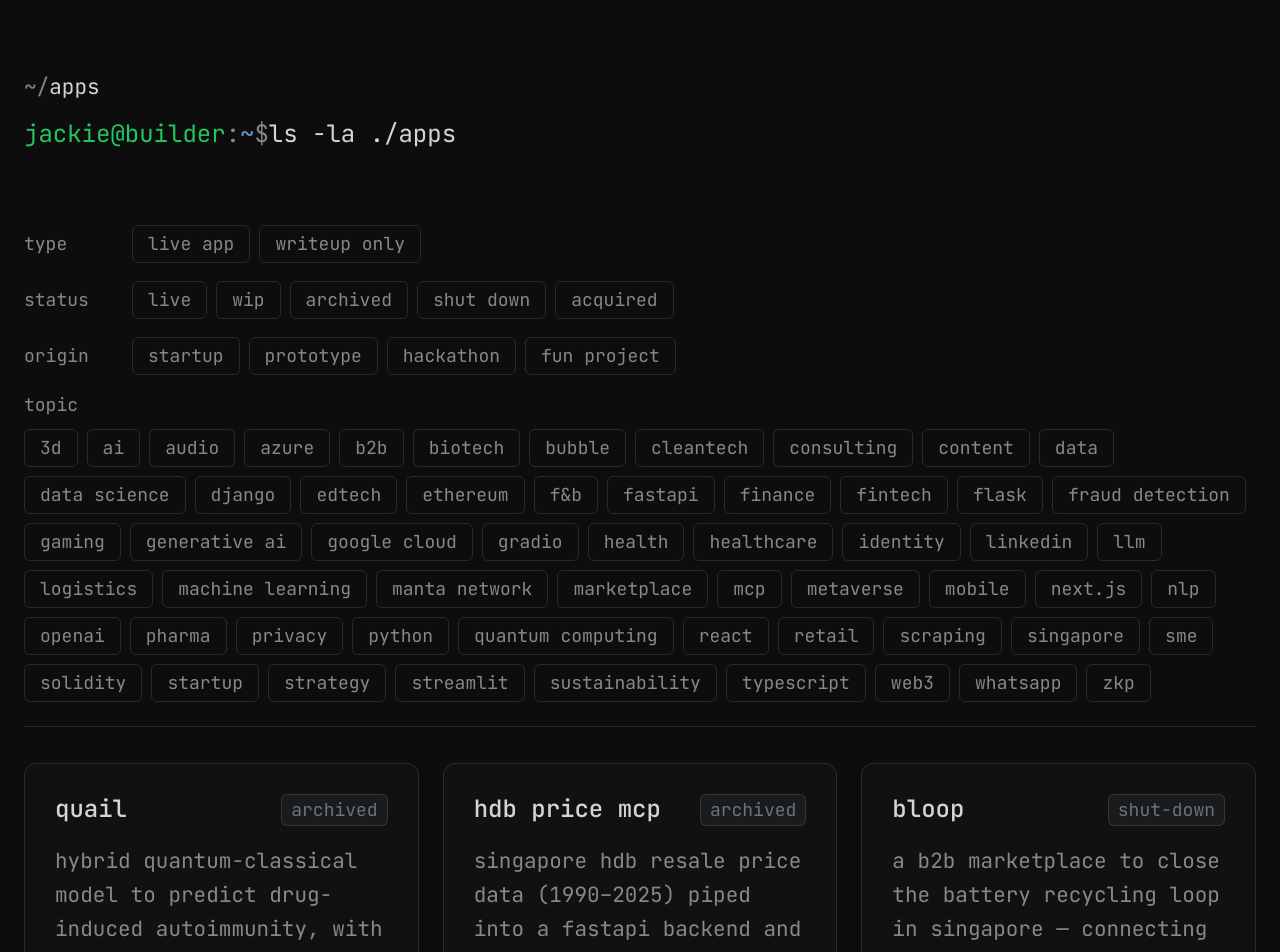
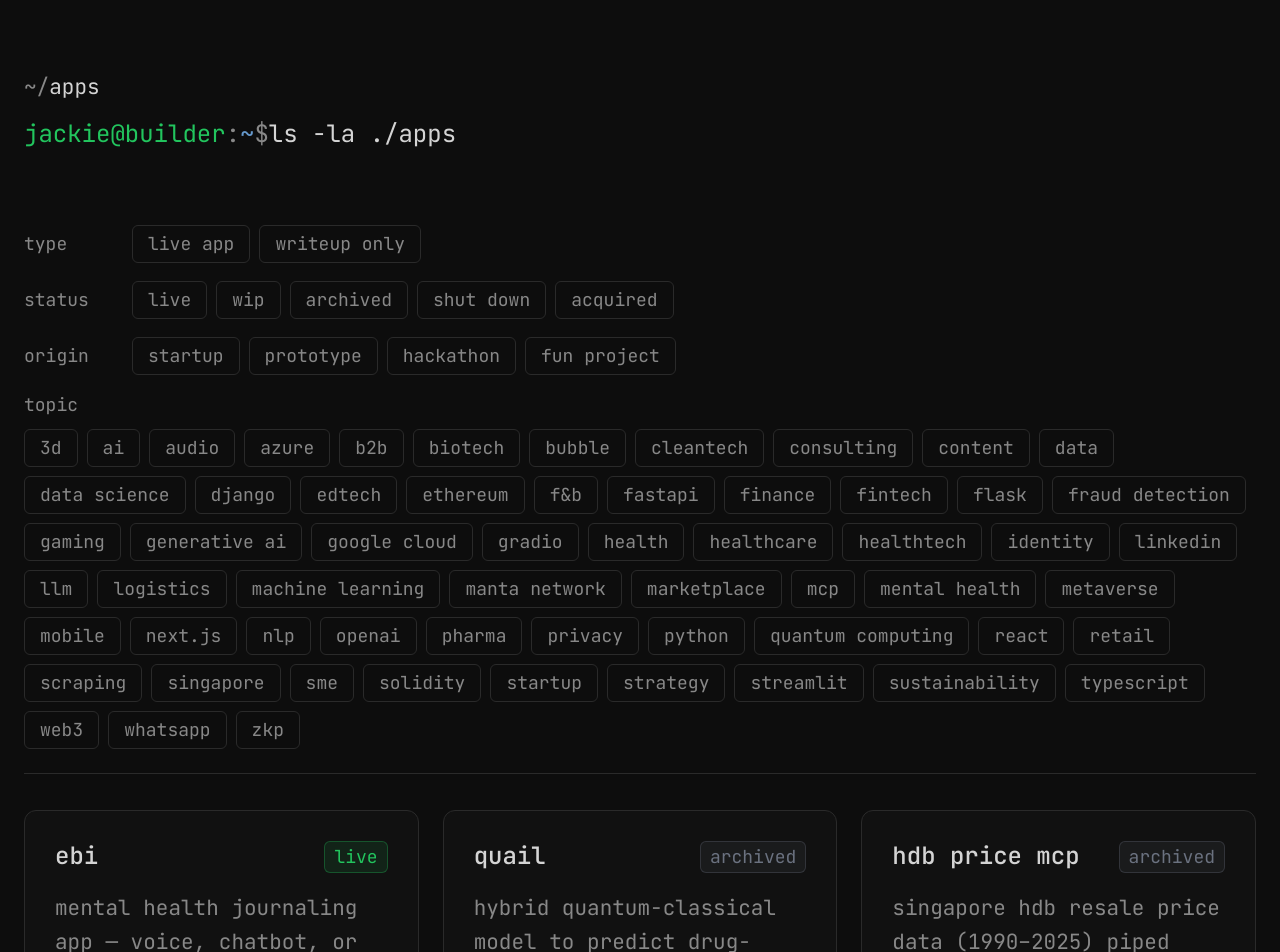
Before and after one commit to Randomacy/jackietanyen.com-v2, a Next.js app: page /apps in a window 1280 px wide. Shown: the top 952 px of the page. Built offline with nearby package versions, Linux system fonts and the light colour scheme.

Commit message:
Update projects.ts

```diff
--- a/src/data/projects.ts
+++ b/src/data/projects.ts
@@ -1,6 +1,16 @@
 import type { Project } from '@/types/project'
 
 export const projects: Project[] = [
+  {
+    slug: 'ebi',
+    title: 'EBI',
+    shortDescription: 'Mental health journaling app — voice, chatbot, or text — with AI-generated summaries and QR-code sharing for therapists. Won the Build for Good hackathon 2024. Now a live startup at ebi.sg.',
+    type: 'writeup-only',
+    status: 'live',
+    origin: 'startup',
+    categories: ['mental health', 'ai', 'healthtech', 'singapore', 'next.js'],
+    builtAt: '2024',
+  },
   {
     slug: 'quail',
     title: 'QUAIL',
```
